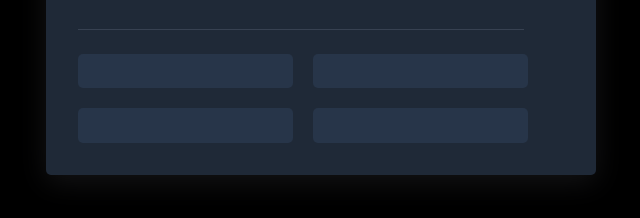
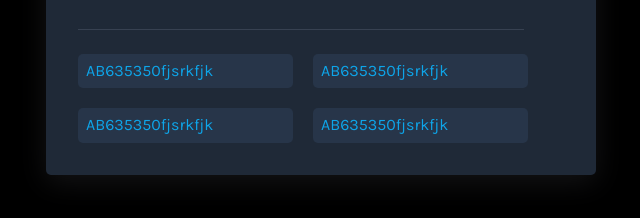
Before and after one commit to jonhayjr/random-password-generator, a plain HTML site: page index.html in a window 1280 px wide. Shown: the part 432-650 px from the top of the page, without its empty margins (319-959 px from the left). Drawn offline with Linux system fonts and the light colour scheme.

Commit message:
Updated password input styling

```diff
--- a/css/index.css
+++ b/css/index.css
@@ -120,4 +120,5 @@ input {
     border: none;
     padding: 0.5em;
     border-radius: 5px;
+    color: var(--secondary-color);
 }
--- a/index.html
+++ b/index.html
@@ -17,10 +17,10 @@
                 <button class="cta btn" id="password-generator-btn"><img class= "btn-icon" src="./img/Icon.svg" alt=""> Generate passwords</button>
                 <hr class="divider">
                 <div class="grid password-fields">
-                    <input type="text" value="" id="password1"/>
-                    <input type="text" value="" id="password2"/>
-                    <input type="text" value="" id="password3"/>
-                    <input type="text" value="" id="password4"/>
+                    <input type="text" value="AB635350fjsrkfjk" disabled="disabled" id="password1"/>
+                    <input type="text" value="AB635350fjsrkfjk" disabled="disabled" id="password2"/>
+                    <input type="text" value="AB635350fjsrkfjk" disabled="disabled" id="password3"/>
+                    <input type="text" value="AB635350fjsrkfjk" disabled="disabled" id="password4"/>
                 </div>
             </section>
         </div>
```
